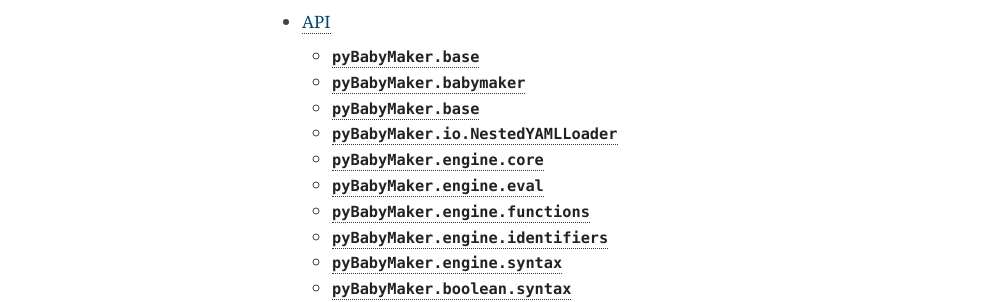
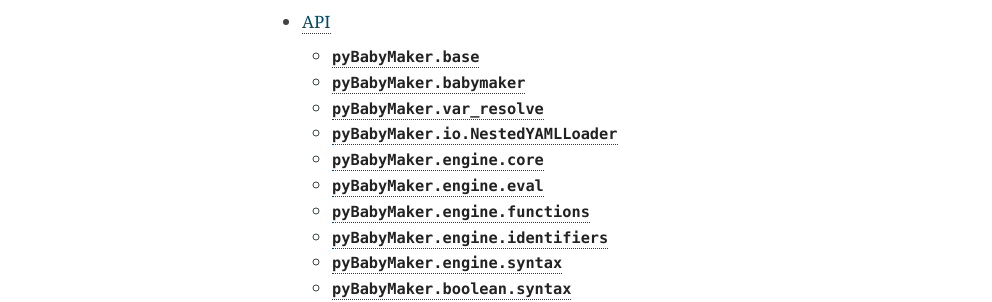
Before and after one commit to umd-lhcb/pyBabyMaker, a Sphinx documentation site: the page built from docs/index.rst, in a window 1280 px wide. Shown: the part 423-725 px from the top of the page, without its empty margins (148-1140 px from the left). Built offline with Sphinx 7.4.7, drawn with Linux system fonts in a browser that asks for light colours.

Commit message:
Fix: Typo in doc.

```diff
--- a/docs/api/pyBabyMaker.var_resolve.rst
+++ b/docs/api/pyBabyMaker.var_resolve.rst
@@ -1,5 +1,5 @@
-``pyBabyMaker.base``
---------------------
+``pyBabyMaker.var_resolve``
+---------------------------
 
 .. automodule:: pyBabyMaker.var_resolve
    :members:
```
